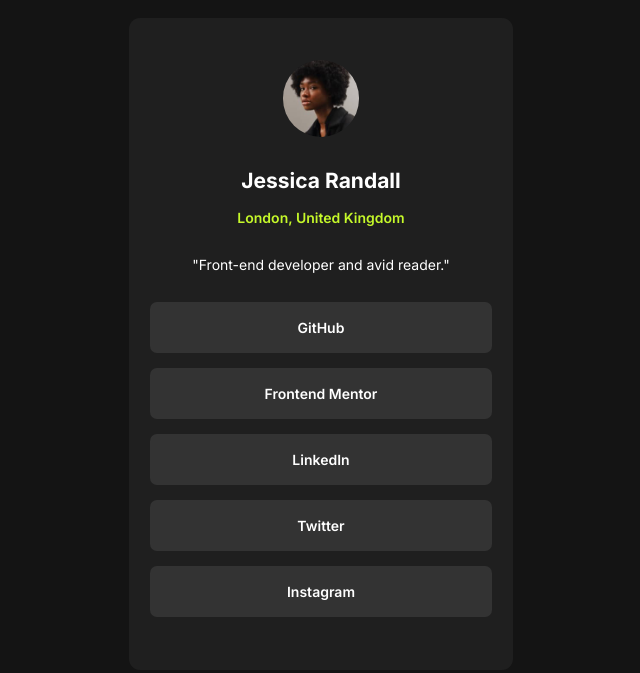
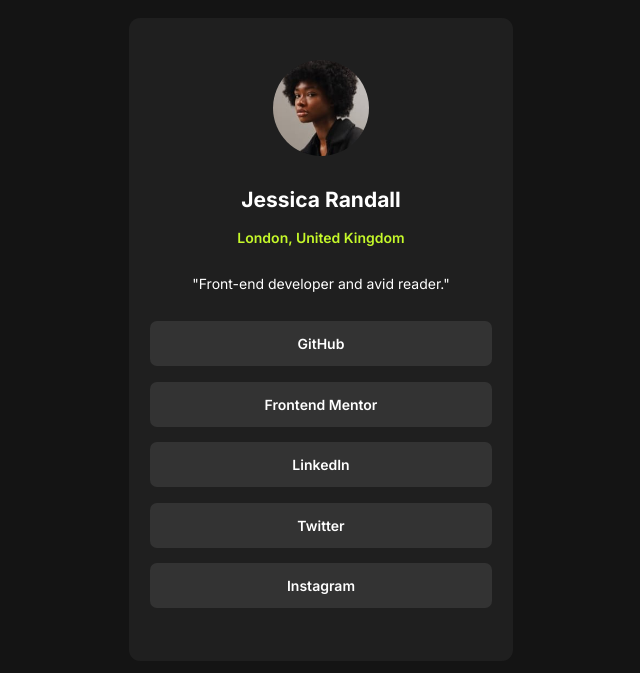
Before and after one commit to rinoraj6/social-links-profile-main, a plain HTML site: page index.html in a window 1280 px wide. Shown: the part 157-830 px from the top of the page, without its empty margins (319-959 px from the left). Drawn offline with Linux system fonts and the light colour scheme.

Commit message:
height changes

```diff
--- a/styles.css
+++ b/styles.css
@@ -39,7 +39,7 @@ html,body{
 .profile-img{
 
     padding:3rem 0 2.2rem 0;
-    width: 20%;
+    width: 25%;
     margin:0 auto
 }
 .profile-img img{
@@ -81,13 +81,14 @@ html,body{
 }
 .profile-link{
     margin-bottom: 1.1rem;
-    padding: 1.2rem 0;
+    padding: 1rem 0;
     text-align: center;
     font-weight: 600;
     color: var(--White);
     background-color: var(--Grey);
     border-radius: .5rem;
-
+    /* border: 1px solid red; */
+    /* height: 3.2rem; */
 }
 
 .profile-link:hover{
```
